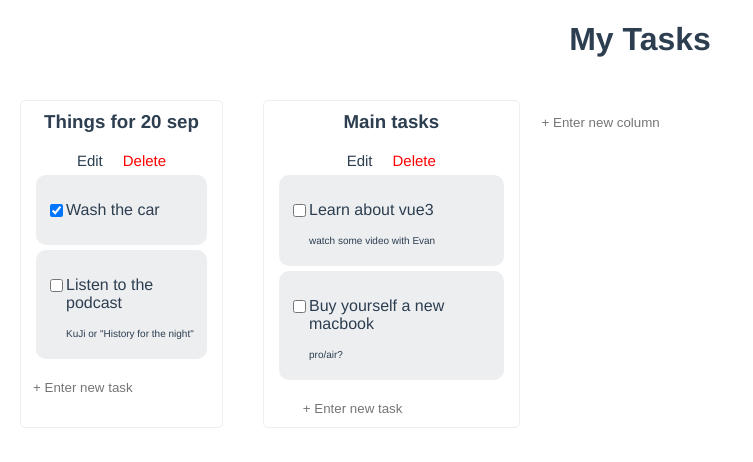
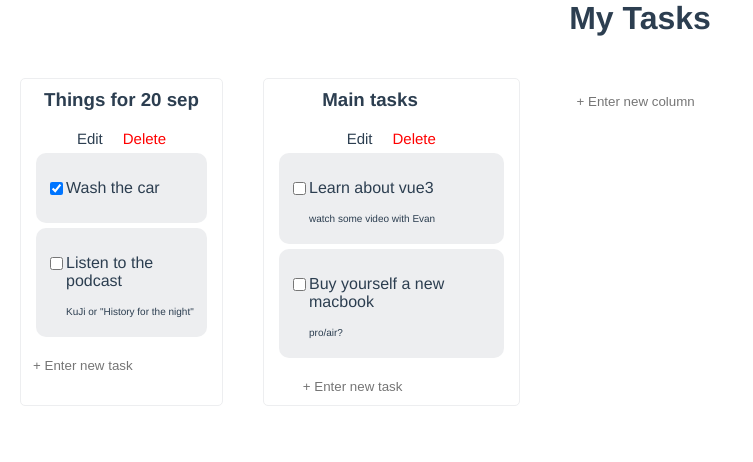
Before and after one commit to widetrace/work-todo, a Vue app: page / in a window 1280 px wide. Shown: the top 462 px of the page, without its empty margins (0-753 px from the left). Built offline with nearby package versions, Linux system fonts and the light colour scheme.

Commit message:
last update main page
Окончание работ над первой страницей, весь нужный функционал работает

```diff
--- a/src/App.vue
+++ b/src/App.vue
@@ -24,6 +24,10 @@ body {
   margin: 0;
 }
 
+h1 {
+  margin-top: 0;
+}
+
 #app {
   font-family: Avenir, Helvetica, Arial, sans-serif;
   -webkit-font-smoothing: antialiased;
@@ -33,7 +37,6 @@ body {
   color: #2c3e50;
   min-height: 100vh;
   max-width: 100vw;
-  overflow-x: scroll;
 }
 
 .router-link-active {
--- a/src/components/BoardColumn.vue
+++ b/src/components/BoardColumn.vue
@@ -1,6 +1,6 @@
 <template lang="pug">
 .column
-  h3 {{ column.name }}
+  h3.column__title {{ column.name }}
   span(@click="goToEditor(columnIndex)", class="edit btn") Edit
   span(@click="deleteColumn(column.name, columnIndex)", class="delete btn") Delete
   .tasks
@@ -78,6 +78,10 @@ export default {
   border-radius: 5px;
   padding: 10px;
   margin: 20px;
+  word-wrap: break-word;
+  &__title {
+    max-width: 15vw;
+  }
 }
 
 .list__new-task {
--- a/src/components/ColumnTask.vue
+++ b/src/components/ColumnTask.vue
@@ -6,7 +6,7 @@
       v-model="task.status",
       @change="changeTaskStatus($event)",
     )
-    p {{ task.name }}
+    p.task-data__name {{ task.name }}
     p.small {{ task.description }}
 </template>
 
--- a/src/components/WindowConfirm.vue
+++ b/src/components/WindowConfirm.vue
@@ -23,6 +23,9 @@ export default {
     approveAction() {
       this.$store.dispatch('callConfirmedAction')
     }
+  },
+  mounted() {
+    window.scrollTo(0,0);
   }
 };
 </script>
@@ -30,15 +33,16 @@ export default {
 <style lang="scss" scopped>
 .window {
   position: absolute;
-  top: 0;
-  left: 0;
+  left:0;
+  right:0;
+  top:0;
+  bottom:0;
   background-color: rgba(0, 0, 0, 0.35);
-  width: 100%;
-  height: 100%;
   display: flex;
   justify-content: center;
-  align-items: center;
+  align-items: flex-start;
   &-box {
+    margin-top: 15vh;
     background-color: blanchedalmond;
     padding: 35px;
     border-radius: 5px;
--- a/src/views/Home.vue
+++ b/src/views/Home.vue
@@ -1,7 +1,7 @@
 <template lang="pug">
   .board
     .board-items
-      h1 {{ board.name }}
+      h1.board-items__title {{ board.name }}
       .board-items__columns
         board-column(
           v-for="(column, $columnIndex) in board.columns"
@@ -48,13 +48,13 @@ p {
 
 .board-items__columns {
   display: flex;
-  // flex: 1 1 0;
-  flex-grow: 1;
-  flex-flow: row nowrap;
+  flex: 1 1 0;
+  flex-flow: row wrap;
 }
 
 .column-new {
   margin-top: 35px;
+  margin-left: 35px;
   height: 1em;
   background-color: transparent;
   outline: none;
```
